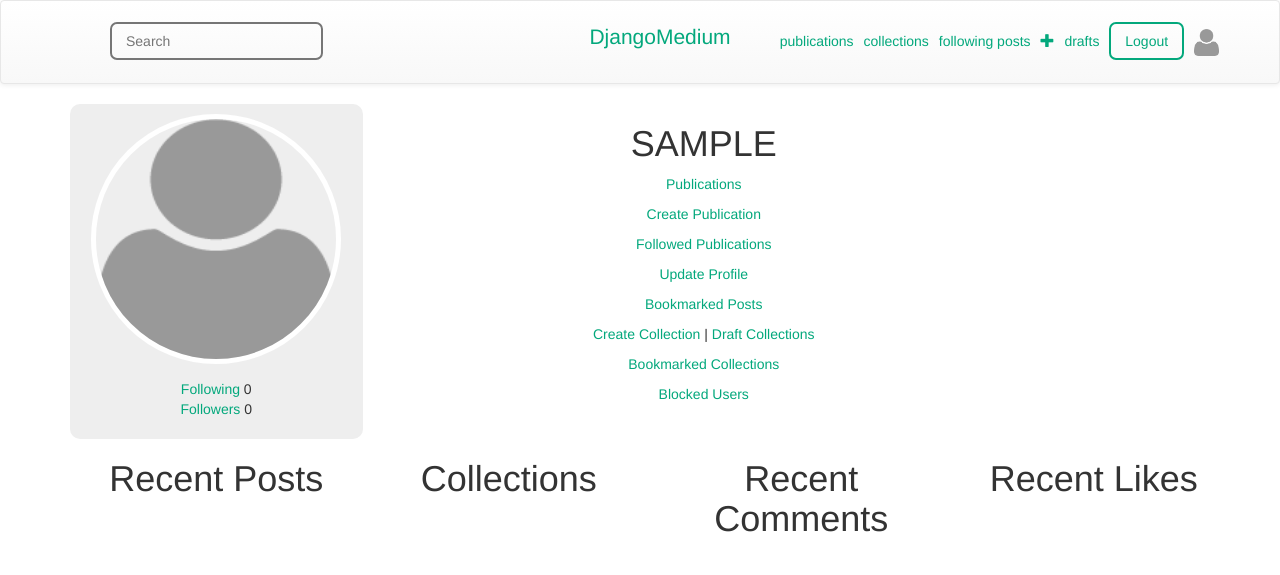
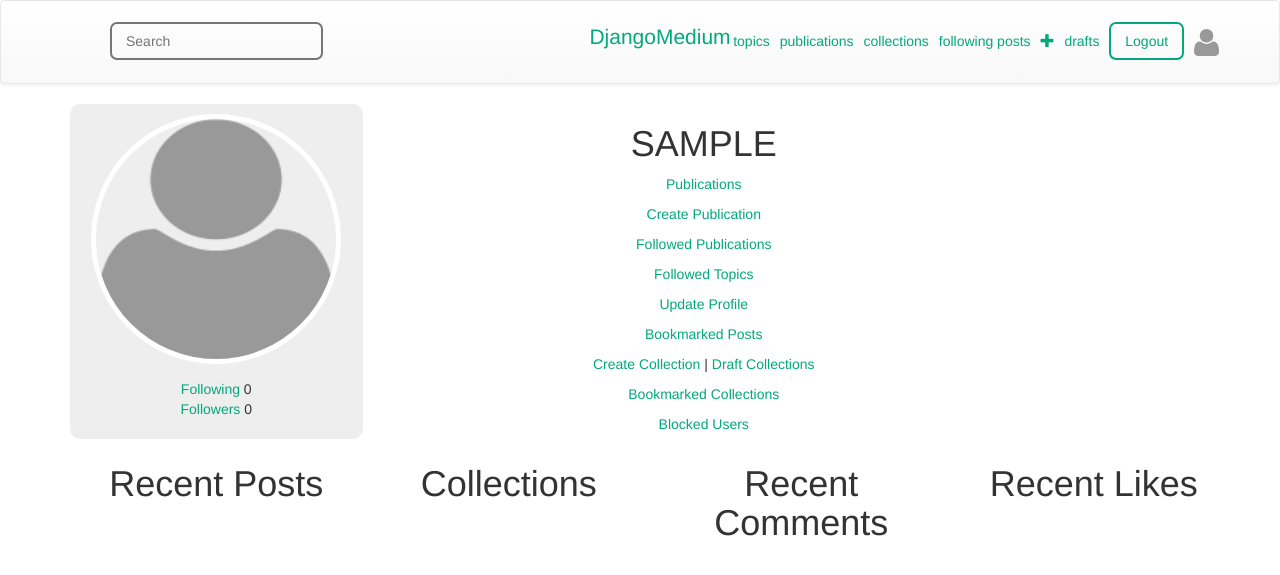
Before and after one commit to akalp/DjangoMedium, a Django app: page /me/ in a window 1280 px wide. Shown: the top 575 px of the page. Run offline with Django 3.2, Linux system fonts and the light colour scheme; the visitor is signed in with stand-in values (Sample User, id 1); data comes from the database, SQL or seed files in the repository; data that the repository does not hold is empty; some libraries are stand-ins or nearby versions.

Commit message:
add all topics button to main page and followed topics button to profile

```diff
--- a/blog/templates/blog/base.html
+++ b/blog/templates/blog/base.html
@@ -41,6 +41,9 @@
 
 
         <ul class="navbar-right">
+            <a href="{% url 'blog:all_topics' %}">
+                <span>topics</span>
+            </a>
             <a href="{% url 'blog:publications' %}">
                 <span>publications</span>
             </a>
--- a/blog/templates/blog/profile.html
+++ b/blog/templates/blog/profile.html
@@ -3,7 +3,7 @@
     <div class="container">
         <div class="row">
             <div align="center" class="col-md-3" style="border-radius: 10px; background-color:#eee; padding: 10px;">
-            <img class="avatar" src="{{ blog_user.avatar.url }}" alt="" >
+                <img class="avatar" src="{{ blog_user.avatar.url }}" alt="">
                 <p class="text-center" style="margin-top:15px;">
                     <a href="{% url 'blog:follows' pk=blog_user.pk %}">Following </a>
                     <span>{{ blog_user.following.count }}</span><br>
@@ -31,7 +31,7 @@
                                 <a href="{% url 'blog:block_user' pk=blog_user.pk %}">Block</a>
                             {% endif %}
                         </p>
-            {% if blog_user.pk|not_reported_user:user%}
+                            {% if blog_user.pk|not_reported_user:user %}
                                 <p class="text-center">
                                 <a href="{% url 'blog:report_user' reported_pk=blog_user.pk %}">Report</a>
                             {% endif %}
@@ -52,6 +52,10 @@
                     </p>
                     <p class="text-center">
                         <a href="{% url 'blog:followed_publications' %}">Followed Publications</a>
+                    </p>
+                    </p>
+                    <p class="text-center">
+                        <a href="{% url 'blog:followed_topics' %}">Followed Topics</a>
                     </p>
                     <p class="text-center">
                         <a href="{% url 'blog:me_edit' %}">Update Profile</a>
--- a/blog/urls.py
+++ b/blog/urls.py
@@ -93,4 +93,7 @@ urlpatterns = [
     path('publication/<int:pk>/followers/', views.PublicationFollowerListView.as_view(), name='publication_followers'),
 
     path('admin_report/', views.admin_report_view, name='report'),
+
+    path('me/followed_topics/', views.FollowedTopicsListView.as_view(), name='followed_topics'),
+    path('topics/', views.TopicListView.as_view(), name='all_topics'),
 ]
--- a/blog/views.py
+++ b/blog/views.py
@@ -757,3 +757,19 @@ def admin_report_view(request):
         report['post_reporttype'] = dict(cursor.fetchall())
 
     return render(request, 'blog/admin_report.html', report)
+
+
+# Topic
+
+class TopicListView(generic.ListView):
+    model = Topic
+    template_name = 'topic_list.html'
+    context_object_name = 'topics'
+
+
+class FollowedTopicsListView(generic.ListView):
+    template_name = 'blog/topic_list.html'
+    context_object_name = 'topics'
+
+    def get_queryset(self):
+        return self.request.user.followed_topics.all()
```
Also changed, not shown: blog/templates/blog/topic_list.html (added, +8 -0 lines). Lines whose indentation alone changed are shown as unchanged.
